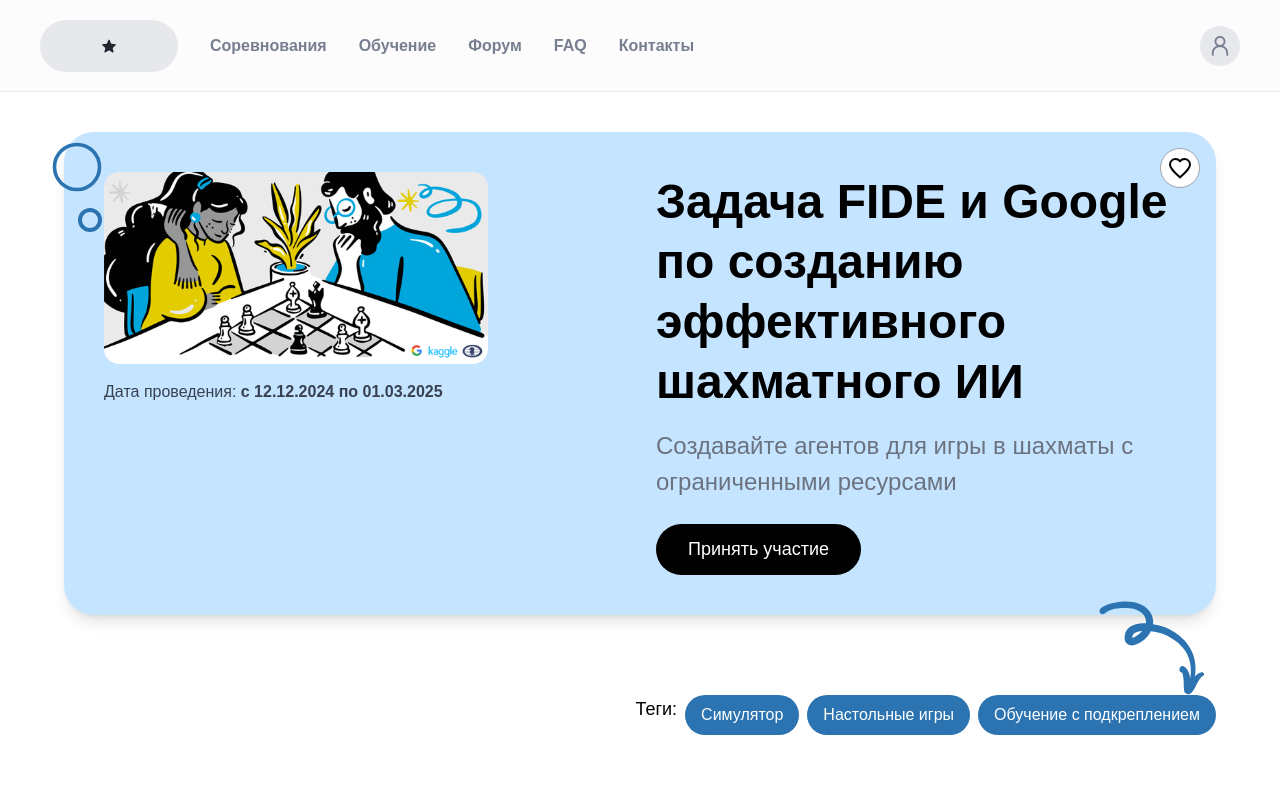
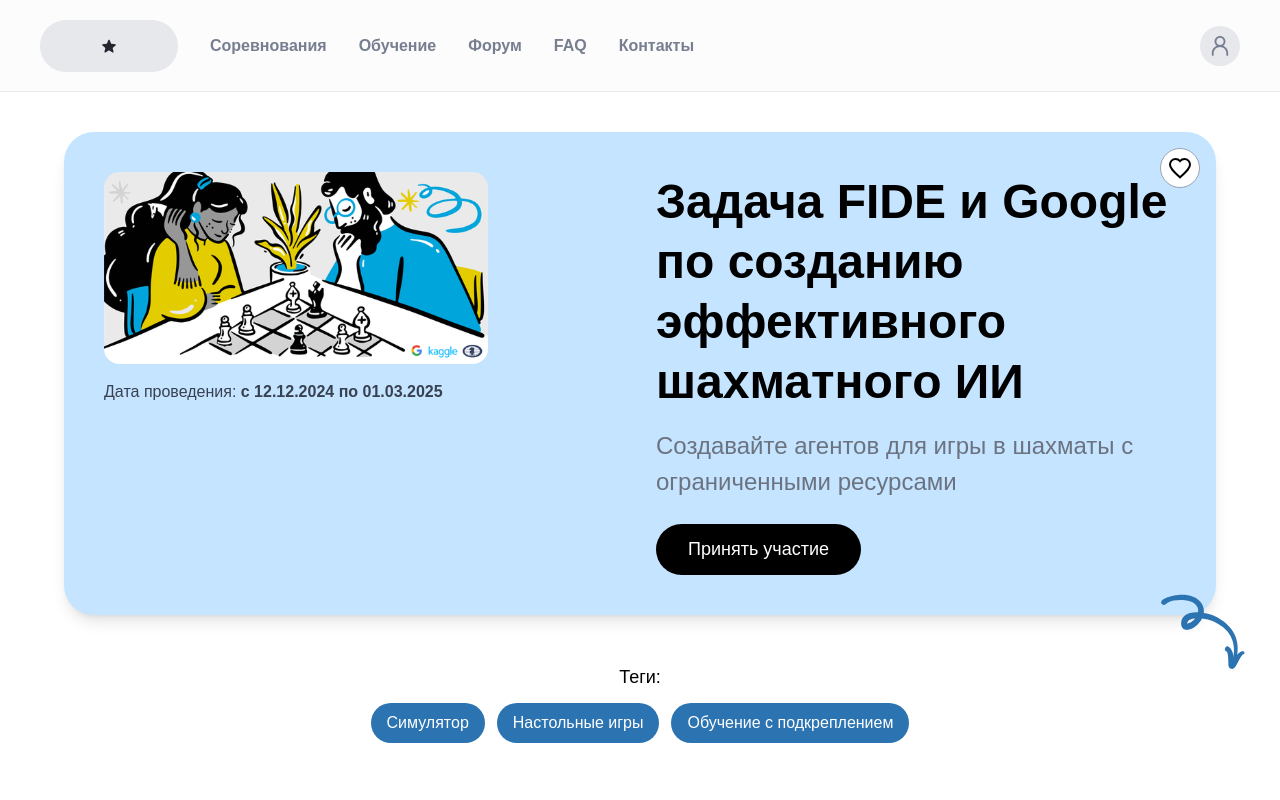
Before and after one commit to POLUPOKEER/RLArena, a React app: page /Competition in a window 1280 px wide. Shown: the top 800 px of the page. Built offline with nearby package versions, Linux system fonts and the light colour scheme; the HTML template or start-up script is replaced by a standard one.

Commit message:
competition

```diff
--- a/src/components/ComHero.jsx
+++ b/src/components/ComHero.jsx
@@ -1,4 +1,4 @@
-import { useState } from 'react';
+import { useState } from "react";
 
 const ComHero = () => {
   const [isHeartRed, setIsHeartRed] = useState(false);
@@ -18,8 +18,7 @@
   return (
     <section className="relative w-full flex flex-col items-center py-10 px-4 overflow-hidden">
       {/* Основной контейнер */}
-      <div className="relative flex flex-col md:flex-row items-center md:items-start justify-between w-full max-w-6xl bg-primary shadow-lg rounded-[30px] p-6 md:p-10 mb-12">
-
+      <div className="relative flex flex-col md:flex-row items-center md:items-start justify-between w-full max-w-6xl bg-primary shadow-lg rounded-[30px] p-6 md:p-10 mb-6">
         {/* Левая часть: Картинка */}
         <div className="w-full md:w-1/2 flex flex-col items-center md:items-start">
           <img
@@ -52,81 +51,47 @@
         >
           <svg
             xmlns="http://www.w3.org/2000/svg"
-            className={`w-6 h-6 ${isHeartRed ? 'fill-red-500' : 'fill-white'}`}
+            className={`w-6 h-6 ${isHeartRed ? "fill-red-500" : "fill-white"}`}
             viewBox="0 0 24 24"
             stroke="currentColor"
             strokeWidth="2"
           >
-            <path
-              d="M12 21.35l-1.45-1.32C5.4 15.36 2 12.28 2 8.5 2 5.42 4.42 3 7.5 3c1.74 0 3.41.81 4.5 2.09C13.09 3.81 14.76 3 16.5 3 19.58 3 22 5.42 22 8.5c0 3.78-3.4 6.86-8.55 11.54L12 21.35z"
-            />
+            <path d="M12 21.35l-1.45-1.32C5.4 15.36 2 12.28 2 8.5 2 5.42 4.42 3 7.5 3c1.74 0 3.41.81 4.5 2.09C13.09 3.81 14.76 3 16.5 3 19.58 3 22 5.42 22 8.5c0 3.78-3.4 6.86-8.55 11.54L12 21.35z" />
           </svg>
         </button>
       </div>
 
+      {/* Теги */}
+      <div className="w-full max-w-6xl flex flex-col items-center gap-3 mt-4 md:mt-6 px-4">
+        <span className="text-sm md:text-base lg:text-lg text-black text-center">
+          Теги:
+        </span>
+        <div className="flex flex-wrap justify-center gap-3">
+          {["Симулятор", "Настольные игры", "Обучение с подкреплением"].map(
+            (tag) => (
+              <button
+                key={tag}
+                className="bg-[#2B73B1] text-white px-4 py-2 rounded-full text-sm md:text-base"
+              >
+                {tag}
+              </button>
+            )
+          )}
+        </div>
+      </div>
+
       {/* Декоративные элементы */}
-      <svg
-        width="100"
-        height="100"
-        xmlns="http://www.w3.org/2000/svg"
-        className="absolute left-8 top-20 transform -translate-y-1/2 cursor-pointer"
-        onClick={handleBubbleClick}
-      >
-        <circle
-          cx="50"
-          cy="50"
-          r="25"
-          stroke="#2B73B1"
-          strokeWidth="4"
-          fill="none"
-          className={`transition-all duration-300 ${
-            isBubblePopped ? 'scale-140 opacity-0' : 'scale-90 opacity-100'
-          }`}
-        />
-      </svg>
+      {/* Пузыри перемещены выше и левее, чтобы не наползали */}
 
-      <svg
-        width="100"
-        height="100"
-        xmlns="http://www.w3.org/2000/svg"
-        className="absolute left-10 top-32 transform -translate-y-1/2 cursor-pointer"
-        onClick={handleBubbleClick}
-      >
-        <circle
-          cx="50"
-          cy="50"
-          r="10"
-          stroke="#2B73B1"
-          strokeWidth="4"
-          fill="none"
-          className={`transition-all duration-300 ${
-            isBubblePopped ? 'scale-150 opacity-0' : 'scale-100 opacity-100'
-          }`}
-        />
-      </svg>
-
-      {/* Поворотное изображение */}
+      {/* Декоративное вращающееся изображение */}
       <img
         src="/Group.svg"
         alt="Decorative ellipse"
-        className={`absolute w-[20%] sm:w-[15%] lg:w-[10%] right-[5%] bottom-[10%] transform ${
-          isRotating ? 'rotate-[15deg]' : 'rotate-[-15deg]'
+        className={`absolute w-[15%] sm:w-[10%] lg:w-[8%] right-[2%] bottom-[15%] transform ${
+          isRotating ? "rotate-[15deg]" : "rotate-[-15deg]"
         } transition-all duration-300`}
         onClick={handleImageClick}
       />
-
-      {/* Теги */}
-      <div className="w-full max-w-6xl flex flex-wrap justify-center md:justify-end space-x-2 mt-8">
-        <span className="text-sm md:text-base lg:text-lg text-black">Теги:</span>
-        {['Симулятор', 'Настольные игры', 'Обучение с подкреплением'].map((tag) => (
-          <button
-            key={tag}
-            className="bg-[#2B73B1] text-white px-4 py-2 rounded-full text-sm md:text-base mt-2 md:mt-0"
-          >
-            {tag}
-          </button>
-        ))}
-      </div>
     </section>
   );
 };
```
